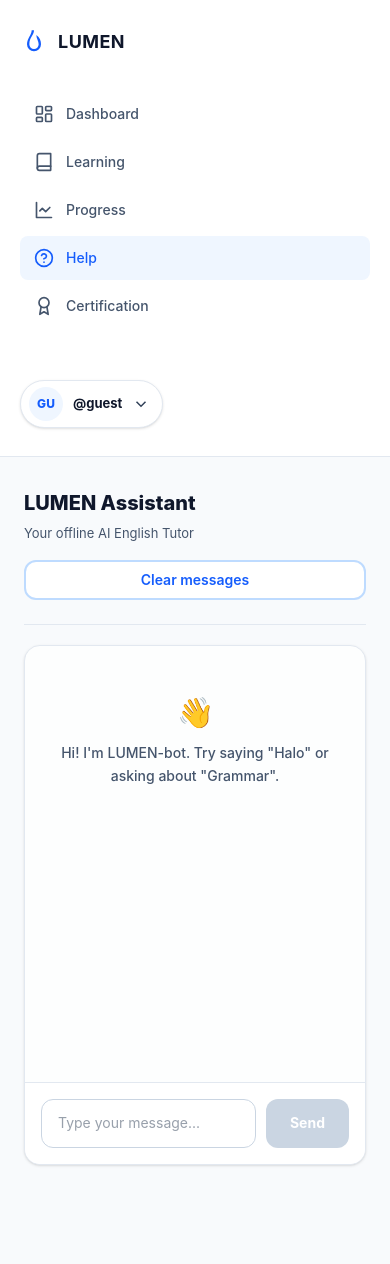
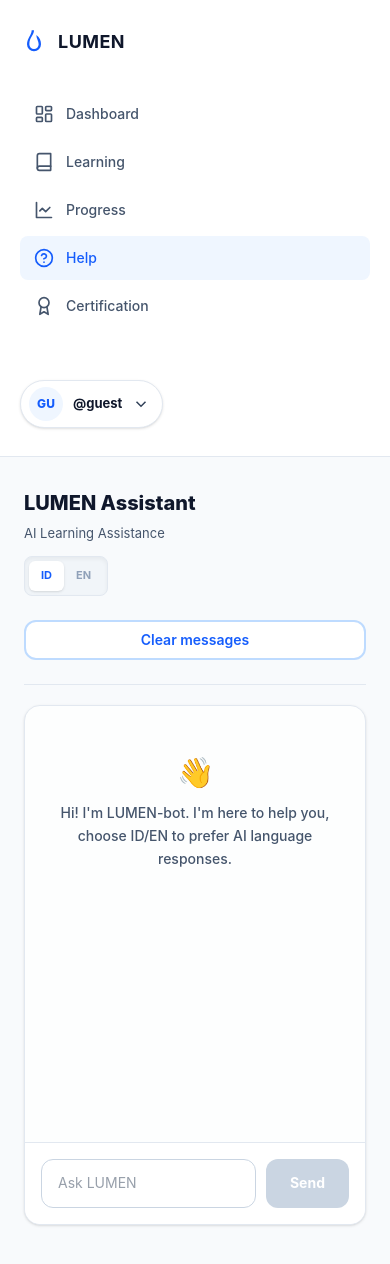
Before and after one commit to ashabulfaiz/Lumen, a React (Vite) app: page /help in a window 390 px wide. Shown: the top 1264 px of the page. Built offline with nearby package versions, Linux system fonts and the light colour scheme.

Commit message:
added chatbot features: text to speech, copy messages, AI response language preferences

```diff
--- a/src/pages/HelpPage.jsx
+++ b/src/pages/HelpPage.jsx
@@ -17,6 +17,11 @@ export default function HelpPage() {
   const [messages, setMessages] = useState(loadChat)
   const [value, setValue] = useState('')
   const [isLoading, setIsLoading] = useState(false)
+  const [copiedIndex, setCopiedIndex] = useState(null)
+  const [speakingIndex, setSpeakingIndex] = useState(null)
+
+  const [language, setLanguage] = useState('id')
+
   const listRef = useRef(null)
 
   useEffect(() => {
@@ -26,6 +31,31 @@ export default function HelpPage() {
   useEffect(() => {
     if (listRef.current) listRef.current.scrollTop = listRef.current.scrollHeight
   }, [messages, isLoading])
+
+  const handleCopy = (text, index) => {
+    navigator.clipboard.writeText(text);
+    setCopiedIndex(index);
+    setTimeout(() => setCopiedIndex(null), 2000);
+  };
+
+  const handleToggleSpeak = (text, index) => {
+    if (speakingIndex === index) {
+      window.speechSynthesis.cancel();
+      setSpeakingIndex(null);
+      return;
+    }
+
+    window.speechSynthesis.cancel();
+    const utterance = new SpeechSynthesisUtterance(text);
+    utterance.lang = language === 'en' ? 'en-US' : 'id-ID';
+    utterance.rate = 0.95;
+
+    utterance.onend = () => setSpeakingIndex(null);
+    utterance.onerror = () => setSpeakingIndex(null);
+
+    window.speechSynthesis.speak(utterance);
+    setSpeakingIndex(index);
+  };
 
   async function send(text) {
     const trimmed = text.trim()
@@ -39,7 +69,7 @@ export default function HelpPage() {
       const response = await fetch('http://localhost:5001/api/chat', {
         method: 'POST',
         headers: { 'Content-Type': 'application/json' },
-        body: JSON.stringify({ message: trimmed }),
+        body: JSON.stringify({ message: trimmed, language: language }),
       })
       const data = await response.json()
 
@@ -57,34 +87,126 @@ export default function HelpPage() {
   return (
     <div className="mx-auto max-w-[1040px] font-sans">
       <header className="mb-5 flex flex-col gap-4 border-b border-slate-200 pb-6 sm:flex-row sm:items-start sm:justify-between">
-        <div>
-          <h1 className="mb-1.5 text-xl font-extrabold text-slate-900">LUMEN Assistant</h1>
-          <p className="m-0 text-[13px] text-slate-600">Your offline AI English Tutor</p>
+
+        {/* Kontainer Kiri: Judul & Toggle diatur menurun (flex-col) */}
+        <div className="flex flex-col gap-3">
+          <div>
+            <h1 className="mb-1.5 text-xl font-extrabold text-slate-900">LUMEN Assistant</h1>
+            <p className="m-0 text-[13px] text-slate-600">AI Learning Assistance</p>
+          </div>
+
+          {/* BAGIAN TOGGLE BAHASA */}
+          <div className="group relative inline-flex items-center rounded-lg bg-slate-100 p-1 border border-slate-200 shadow-inner w-fit">
+
+            {/* Tooltip */}
+            <div className="absolute -right-2 top-1/2 z-10 translate-x-full -translate-y-1/2 whitespace-nowrap rounded-md bg-slate-800 px-2.5 py-1 text-[10px] font-medium text-white opacity-0 transition-all duration-300 group-hover:translate-x-[calc(100%+6px)] group-hover:opacity-100 pointer-events-none shadow-md">
+              Pilih bahasa bot
+              {/* Segitiga kecil penunjuk ke kiri */}
+              <div className="absolute left-0 top-1/2 -ml-1 -translate-y-1/2 border-[4px] border-transparent border-r-slate-800"></div>
+            </div>
+
+            <button
+              onClick={() => setLanguage('id')}
+              className={`px-3 py-1.5 text-[11px] font-bold rounded-md transition-all duration-200 ${
+                language === 'id'
+                  ? 'bg-white text-blue-600 shadow-sm'
+                  : 'text-slate-400 hover:text-slate-600'
+              }`}
+            >
+              ID
+            </button>
+            <button
+              onClick={() => setLanguage('en')}
+              className={`px-3 py-1.5 text-[11px] font-bold rounded-md transition-all duration-200 ${
+                language === 'en'
+                  ? 'bg-white text-blue-600 shadow-sm'
+                  : 'text-slate-400 hover:text-slate-600'
+              }`}
+            >
+              EN
+            </button>
+          </div>
         </div>
+
         <button
-          onClick={() => { localStorage.removeItem(STORAGE_KEY); setMessages([]); }}
-          className="shrink-0 rounded-xl border-2 border-blue-200 bg-white px-4 py-2 text-sm font-semibold text-blue-600 hover:bg-blue-50"
+          onClick={() => {
+            window.speechSynthesis.cancel();
+            setSpeakingIndex(null);
+            localStorage.removeItem(STORAGE_KEY);
+            setMessages([]);
+          }}
+          className="shrink-0 mt-2 sm:mt-0 rounded-xl border-2 border-blue-200 bg-white px-4 py-2 text-sm font-semibold text-blue-600 hover:bg-blue-50 transition-colors"
         >
           Clear messages
         </button>
       </header>
 
+      {/* CHAT BOX */}
       <section className="flex min-h-[520px] flex-col overflow-hidden rounded-2xl border border-slate-200 bg-white shadow-sm">
         <div ref={listRef} className="flex max-h-[560px] flex-col gap-2.5 overflow-auto p-4 flex-grow bg-slate-50/30">
           {messages.length === 0 && (
             <div className="m-0 px-3 py-8 text-center flex flex-col items-center">
                <span className="text-3xl mb-3">👋</span>
-               <p className="text-[14px] text-slate-600 font-medium">Hi! I'm LUMEN-bot. Try saying "Halo" or asking about "Grammar".</p>
+               <p className="text-[14px] text-slate-600 font-medium">Hi! I'm LUMEN-bot. I'm here to help you, choose ID/EN to prefer AI language responses.</p>
             </div>
           )}
-          {messages.map((m, idx) => (
-            <div key={idx} className={`flex ${m.role === 'user' ? 'justify-end' : 'justify-start'}`}>
-              <div className={`max-w-[85%] rounded-2xl border px-4 py-3 ${m.role === 'user' ? 'border-blue-300 bg-blue-100' : 'border-slate-200 bg-white'}`}>
-                <p className="m-0 text-[14px] whitespace-pre-wrap text-slate-800">{m.text}</p>
-                <span className="mt-1.5 block text-[11px] text-slate-400">{formatTime(new Date(m.at))}</span>
+
+          {messages.map((m, idx) => {
+            const isLastMessage = idx === messages.length - 1;
+            const isCurrentlySpeaking = speakingIndex === idx;
+
+            return (
+              <div key={idx} className={`flex ${m.role === 'user' ? 'justify-end' : 'justify-start'}`}>
+                <div className={`group/bubble relative max-w-[85%] rounded-2xl border px-4 py-3 ${m.role === 'user' ? 'border-blue-300 bg-blue-100' : 'border-slate-200 bg-white'}`}>
+                  <p className="m-0 text-[14px] whitespace-pre-wrap text-slate-800 leading-relaxed">{m.text}</p>
+
+                  <div className="mt-2 flex items-center justify-between gap-4">
+                    <span className="block text-[11px] text-slate-400">{formatTime(new Date(m.at))}</span>
+
+                    {m.role === 'assistant' && (
+                      <div className={`flex items-center gap-3 transition-opacity duration-300 ${isLastMessage || isCurrentlySpeaking ? 'opacity-100' : 'opacity-0 group-hover/bubble:opacity-100'}`}>
+
+                        <button
+                          onClick={() => handleToggleSpeak(m.text, idx)}
+                          className={`group/btn flex items-center transition-colors ${isCurrentlySpeaking ? 'text-red-500' : 'text-slate-400 hover:text-blue-600'}`}
+                        >
+                          {isCurrentlySpeaking ? (
+                            <>
+                              <svg className="w-[15px] h-[15px]" fill="currentColor" viewBox="0 0 24 24"><path d="M6 6h12v12H6z"/></svg>
+                              <span className="text-[11px] font-semibold ml-1.5">Stop</span>
+                            </>
+                          ) : (
+                            <>
+                              <svg className="w-[15px] h-[15px]" fill="none" stroke="currentColor" viewBox="0 0 24 24"><path strokeLinecap="round" strokeLinejoin="round" strokeWidth="2.5" d="M15.536 8.464a5 5 0 010 7.072m2.828-9.9a9 9 0 010 12.728M5.586 15H4a1 1 0 01-1-1v-4a1 1 0 011-1h1.586l4.707-4.707C10.923 3.663 12 4.109 12 5v14c0 .891-1.077 1.337-1.707.707L5.586 15z"></path></svg>
+                              <span className="max-w-0 overflow-hidden text-[11px] font-semibold transition-all duration-300 group-hover/btn:max-w-[40px] group-hover/btn:ml-1.5">Listen</span>
+                            </>
+                          )}
+                        </button>
+
+                        <button
+                          onClick={() => handleCopy(m.text, idx)}
+                          className="group/btn flex items-center transition-colors text-slate-400 hover:text-blue-600"
+                        >
+                          {copiedIndex === idx ? (
+                            <>
+                              <svg className="w-[15px] h-[15px] text-green-500" fill="none" stroke="currentColor" viewBox="0 0 24 24"><path strokeLinecap="round" strokeLinejoin="round" strokeWidth="2.5" d="M5 13l4 4L19 7"></path></svg>
+                              <span className="text-green-500 text-[11px] font-semibold ml-1.5">Copied!</span>
+                            </>
+                          ) : (
+                            <>
+                              <svg className="w-[15px] h-[15px]" fill="none" stroke="currentColor" viewBox="0 0 24 24"><path strokeLinecap="round" strokeLinejoin="round" strokeWidth="2" d="M8 16H6a2 2 0 01-2-2V6a2 2 0 012-2h8a2 2 0 012 2v2m-6 12h8a2 2 0 002-2v-8a2 2 0 00-2-2h-8a2 2 0 00-2 2v8a2 2 0 002 2z"></path></svg>
+                              <span className="max-w-0 overflow-hidden text-[11px] font-semibold transition-all duration-300 group-hover/btn:max-w-[40px] group-hover/btn:ml-1.5">Copy</span>
+                            </>
+                          )}
+                        </button>
+                      </div>
+                    )}
+                  </div>
+                </div>
               </div>
-            </div>
-          ))}
+            );
+          })}
+
           {isLoading && (
             <div className="flex justify-start">
               <div className="rounded-2xl border border-slate-200 bg-white px-4 py-3 text-sm text-slate-400">
@@ -96,13 +218,13 @@ export default function HelpPage() {
 
         <form className="flex gap-2.5 border-t border-slate-200 bg-white p-4" onSubmit={e => { e.preventDefault(); send(value); }}>
           <input
-            className="min-w-0 flex-1 rounded-xl border border-slate-300 px-4 py-3 text-[14px] outline-none focus:border-blue-500 focus:ring-2 focus:ring-blue-100"
+            className="min-w-0 flex-1 rounded-xl border border-slate-300 px-4 py-3 text-[14px] outline-none focus:border-blue-500 focus:ring-2 focus:ring-blue-100 transition-all"
             value={value}
             onChange={(e) => setValue(e.target.value)}
-            placeholder="Type your message..."
+            placeholder="Ask LUMEN"
             disabled={isLoading}
           />
-          <button type="submit" disabled={!value.trim() || isLoading} className="rounded-xl bg-blue-600 px-6 py-3 text-[14px] font-bold text-white hover:bg-blue-700 disabled:bg-slate-300">
+          <button type="submit" disabled={!value.trim() || isLoading} className="rounded-xl bg-blue-600 px-6 py-3 text-[14px] font-bold text-white hover:bg-blue-700 disabled:bg-slate-300 transition-colors">
             Send
           </button>
         </form>
```
Also changed, not shown: 1 other file (tests, documents, lock files or other folders).
